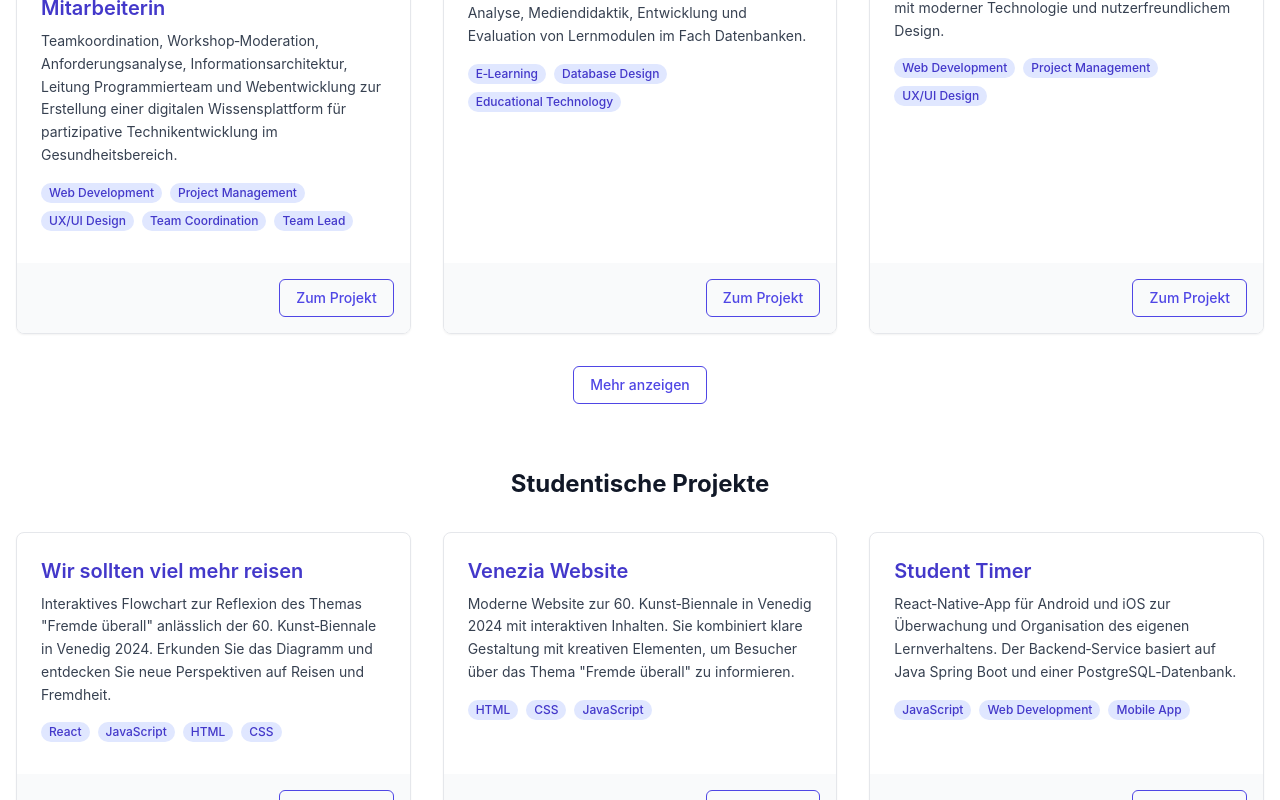
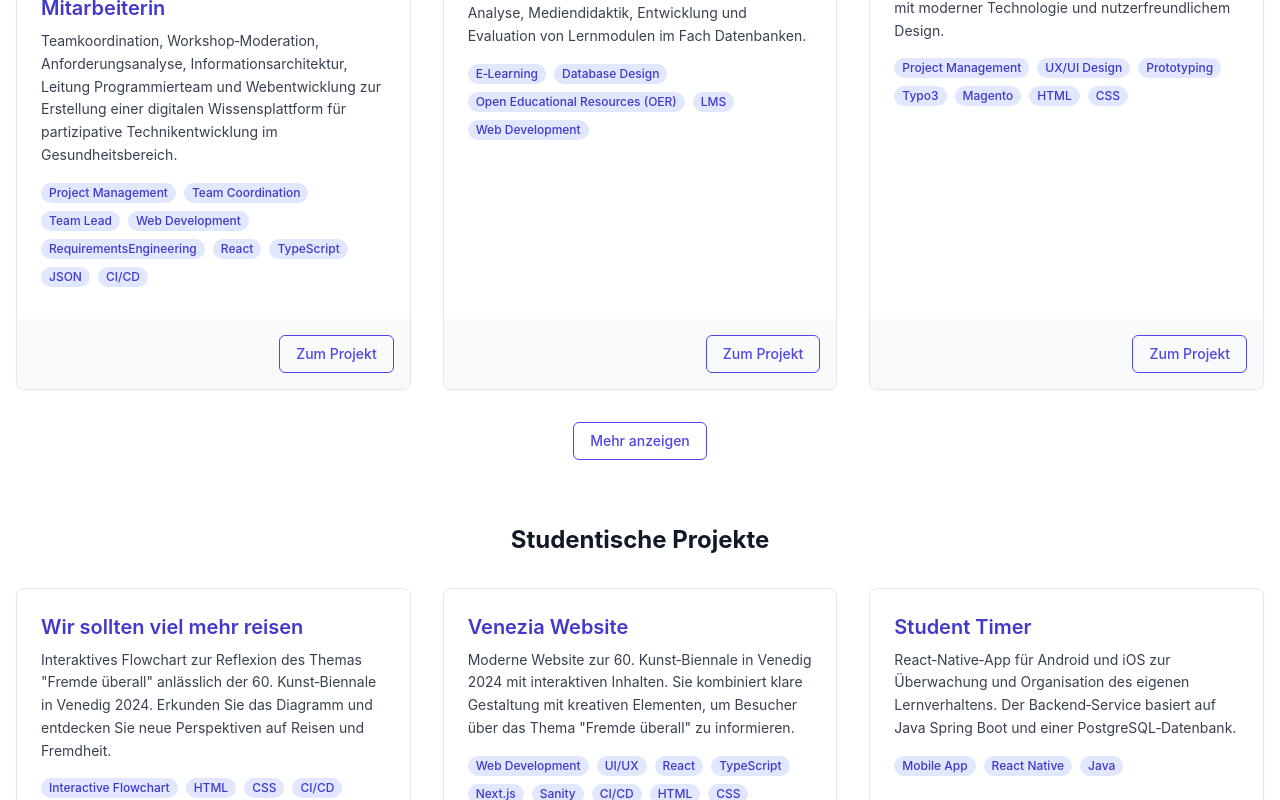
Before and after one commit to mafo3186/me, a Next.js app: page /projects in a window 1280 px wide. Shown: the part 360-1160 px from the top of the page. Built offline with nearby package versions, Linux system fonts and the light colour scheme.

Commit message:
update skills

```diff
--- a/app/projects/page.tsx
+++ b/app/projects/page.tsx
@@ -14,21 +14,21 @@ const professionalProjects: ProjectCard[] = [
     title: 'Webentwicklung CoCre-HIT-Kompendium – Wissenschaftliche Mitarbeiterin',
     description:
       'Teamkoordination, Workshop‑Moderation, Anforderungsanalyse, Informationsarchitektur, Leitung Programmierteam und Webentwicklung zur Erstellung einer digitalen Wissensplattform für partizipative Technikentwicklung im Gesundheitsbereich.',
-    technologies: ['Web Development', 'Project Management', 'UX/UI Design', 'Team Coordination', 'Team Lead'],
+    technologies: ['Project Management', 'Team Coordination', 'Team Lead','Web Development', 'RequirementsEngineering', 'React', 'TypeScript','JSON', 'CI/CD'],
     link: 'https://cocre-hit.de/kompendium',
   },
   {
     title: 'Datenbanken E‑Learning-Module – Wissenschaftliche Mitarbeiterin',
     description:
       'Analyse, Mediendidaktik, Entwicklung und Evaluation von Lernmodulen im Fach Datenbanken.',
-    technologies: ['E‑Learning', 'Database Design', 'Educational Technology'],
+    technologies: ['E‑Learning', 'Database Design', 'Open Educational Resources (OER)', 'LMS', 'Web Development' ],
     link: 'https://eild.nrw',
   },
   {
     title: 'Website Relaunch Projekt IIK',
     description:
       'Kompletter Relaunch der IIK Deutschland Website mit moderner Technologie und nutzerfreundlichem Design.',
-    technologies: ['Web Development', 'Project Management', 'UX/UI Design'],
+    technologies: ['Project Management', 'UX/UI Design', 'Prototyping', 'Typo3', 'Magento', 'HTML', 'CSS'],
     link: 'https://iik-deutschland.de',
   },
   {
@@ -62,21 +62,21 @@ const studentProjects: ProjectCard[] = [
     title: 'Wir sollten viel mehr reisen',
     description:
       'Interaktives Flowchart zur Reflexion des Themas "Fremde überall" anlässlich der 60. Kunst‑Biennale in Venedig 2024. Erkunden Sie das Diagramm und entdecken Sie neue Perspektiven auf Reisen und Fremdheit.',
-    technologies: ['React', 'JavaScript', 'HTML', 'CSS'],
+    technologies: ['Interactive Flowchart','HTML', 'CSS','CI/CD'],
     link: 'https://mafo3186.github.io/wir-sollten-viel-mehr-reisen/',
   },
   {
     title: 'Venezia Website',
     description:
       'Moderne Website zur 60. Kunst‑Biennale in Venedig 2024 mit interaktiven Inhalten. Sie kombiniert klare Gestaltung mit kreativen Elementen, um Besucher über das Thema "Fremde überall" zu informieren.',
-    technologies: ['HTML', 'CSS', 'JavaScript'],
+    technologies: ['Web Development','UI/UX', 'React', 'TypeScript', 'Next.js', 'Sanity', 'CI/CD', 'HTML', 'CSS', ],
     link: 'https://venezia-website.vercel.app/',
   },
   {
     title: 'Student Timer',
     description:
       'React‑Native‑App für Android und iOS zur Überwachung und Organisation des eigenen Lernverhaltens. Der Backend‑Service basiert auf Java Spring Boot und einer PostgreSQL‑Datenbank.',
-    technologies: ['JavaScript', 'Web Development', 'Mobile App'],
+    technologies: ['Mobile App', 'React Native', 'Java' ],
     link: 'https://github.com/mafo3186/StudentTimer',
   },
 ];
```
